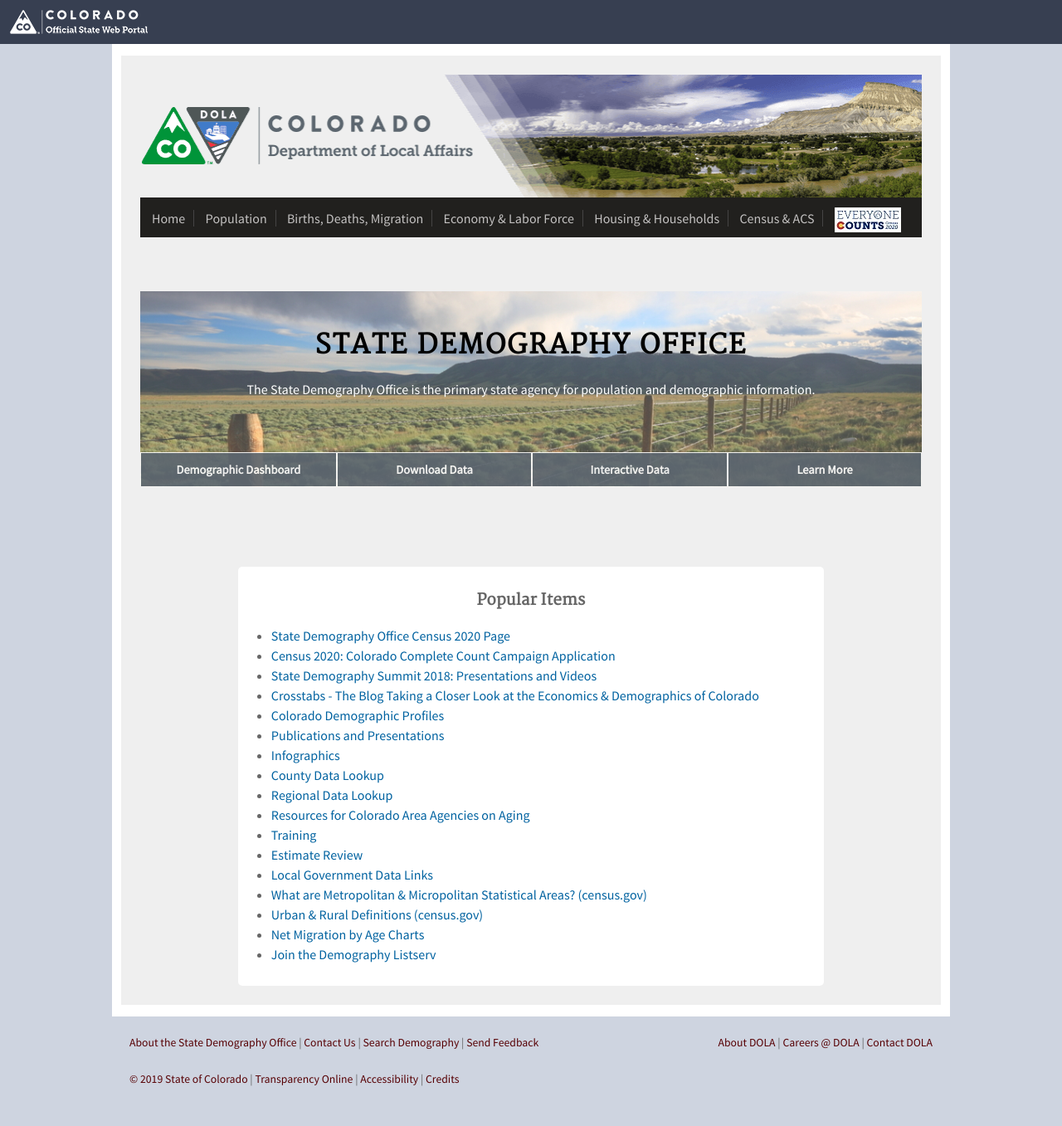
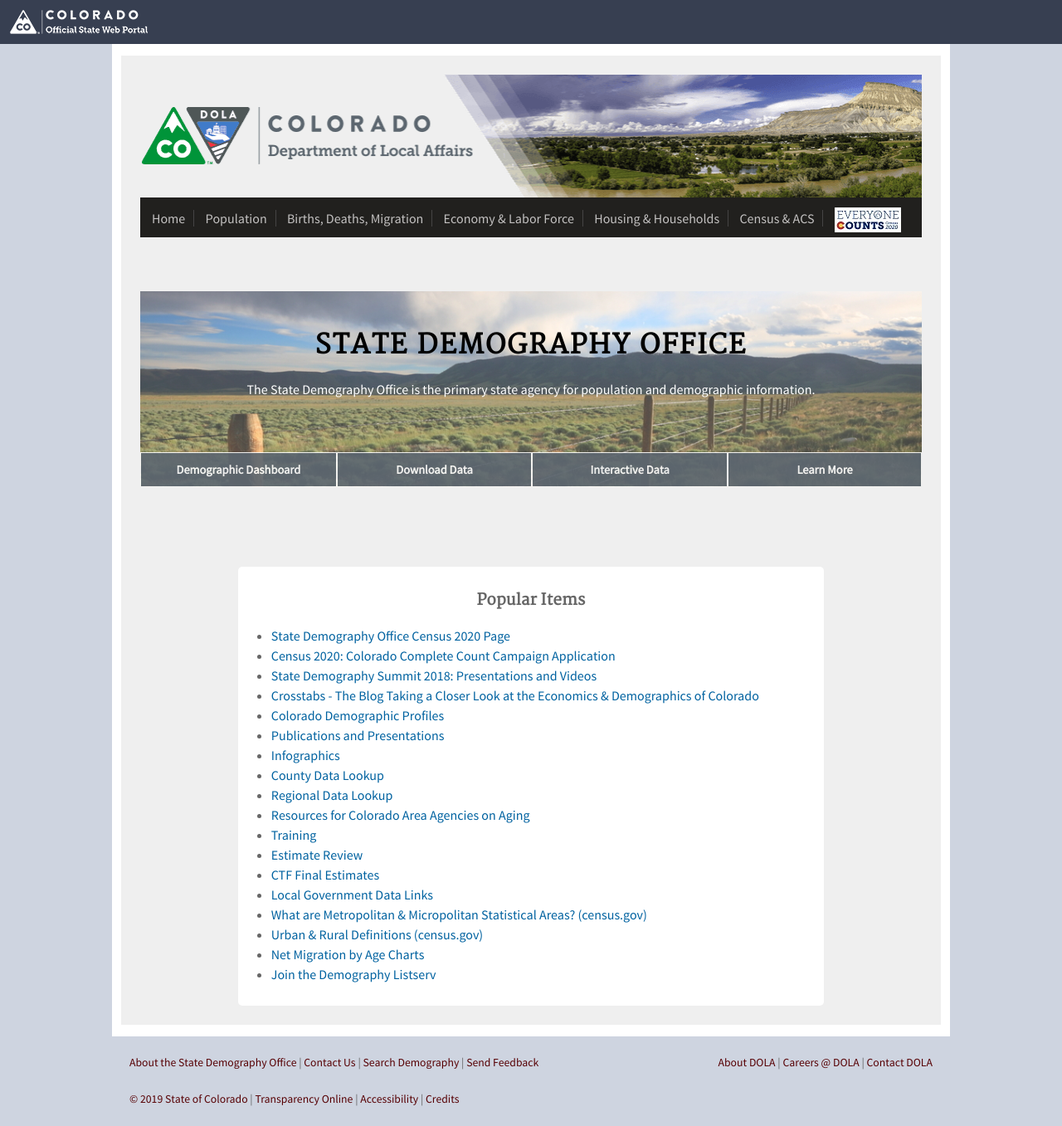
Before and after one commit to TBleess/Website_New, a Jekyll site: the page built from pages/0_Homepage_and_Footer_Links/index.md, in a window 1280 px wide. Shown: the whole page at 83% size. Built offline with Jekyll 4.4.1, drawn with Linux system fonts in a browser that asks for light colours; before the commit the page ends 1333 px from its top, so only the background shows below that.

Commit message:
CTF Final Estimates

```diff
--- a/_data/infobox.yml
+++ b/_data/infobox.yml
@@ -27,6 +27,8 @@
   url: "/demography/training#training"
 - name: "Estimate Review"
   url: "https://gis.dola.colorado.gov/apps/ctf_estimates_final/"
+- name: "CTF Final Estimates"
+  url: "https://drive.google.com/file/d/1DlVmBV3OSsWCUl3iMIoUr5ekqXuh0Z8G/view"
 - name: "Local Government Data Links"
   url: "/demography/cedis#colorado-economic-demographic-information-system"
 - name: "What are Metropolitan & Micropolitan Statistical Areas? (census.gov)"
```
